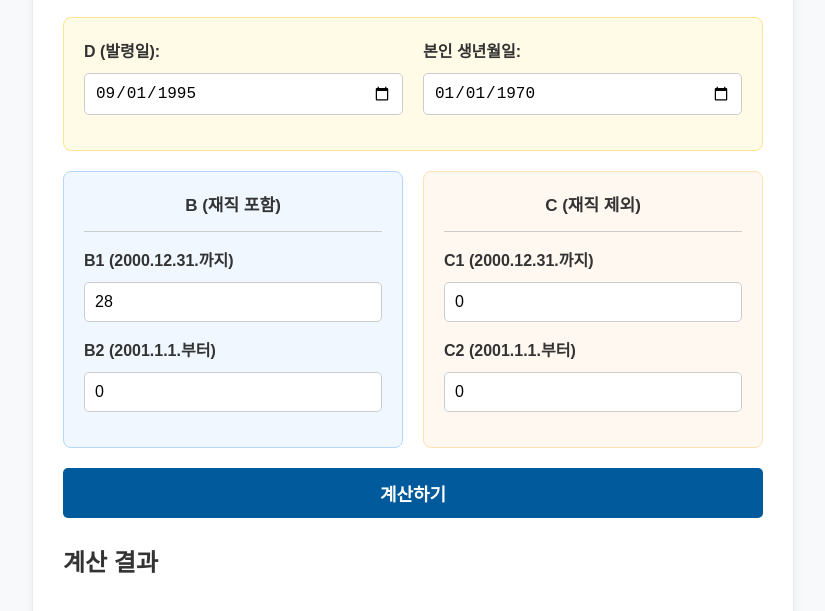
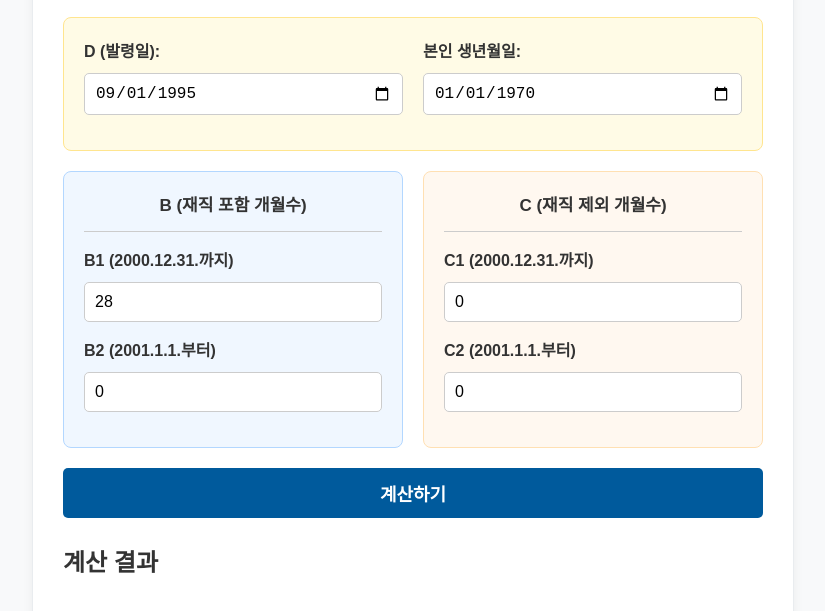
Before and after one commit to jktv2025hub/pension-calc, a plain HTML site: page index.html in a window 1280 px wide. Shown: the part 168-779 px from the top of the page, without its empty margins (227-1052 px from the left). Drawn offline with Linux system fonts and the light colour scheme.

```diff
--- a/index.html
+++ b/index.html
@@ -166,7 +166,7 @@
         <div id="legacy-inputs">
             <div class="form-grid">
                 <div class="input-group-wrapper" id="include-group">
-                    <h3 class="group-title">B (재직 포함)</h3>
+                    <h3 class="group-title">B (재직 포함 개월수)</h3>
                     <div class="form-group">
                         <label for="b1_months">B1 (2000.12.31.까지)</label>
                         <input type="number" id="b1_months" value="28">
@@ -177,7 +177,7 @@
                     </div>
                 </div>
                 <div class="input-group-wrapper" id="exclude-group">
-                    <h3 class="group-title">C (재직 제외)</h3>
+                    <h3 class="group-title">C (재직 제외 개월수)</h3>
                     <div class="form-group">
                         <label for="c1_months">C1 (2000.12.31.까지)</label>
                         <input type="number" id="c1_months" value="0">
```
